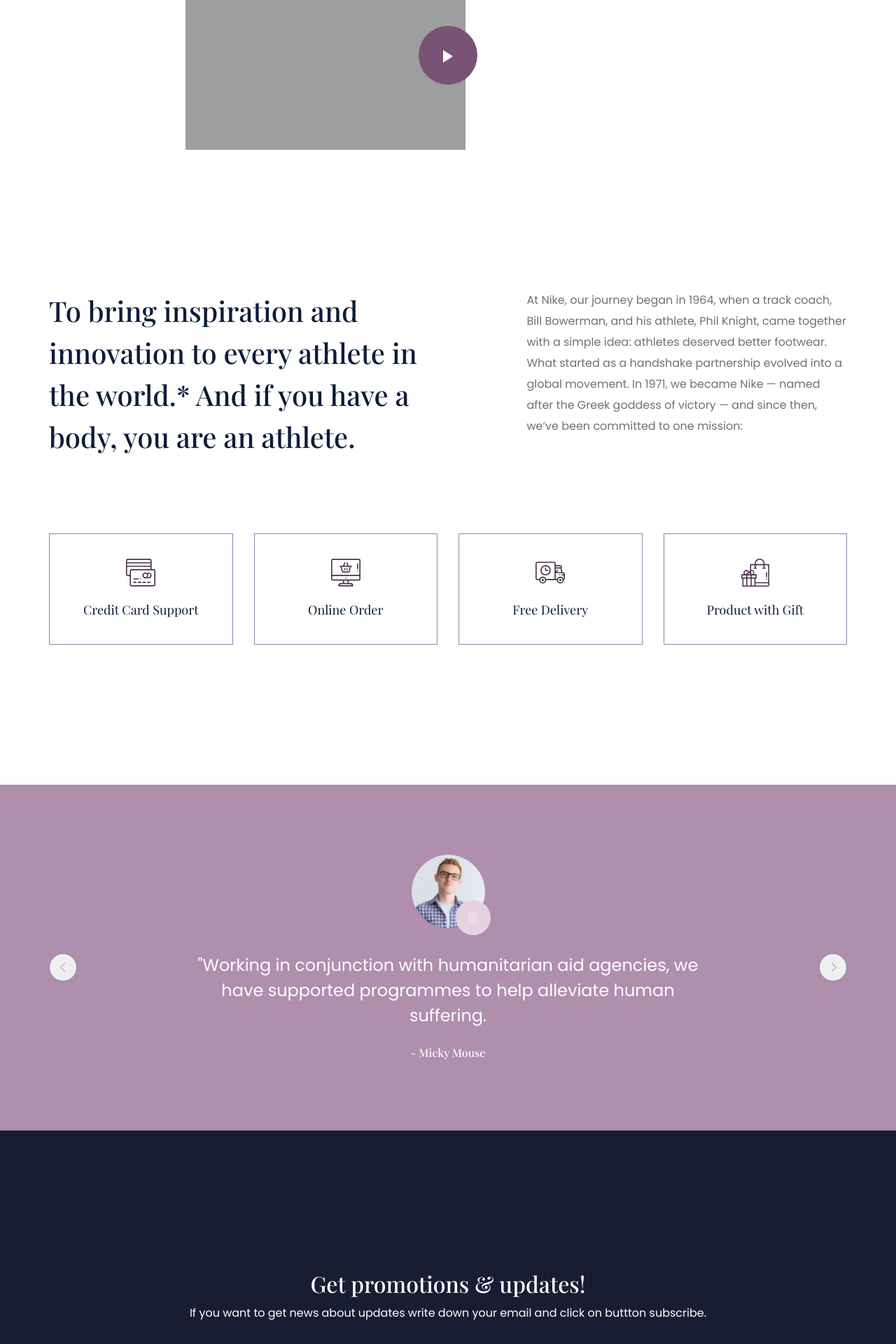
After one commit to DaniilEldarov/Nike_online_shop, a Django app: page /about/ in a window 1280 px wide. The commit adds this page. Shown: the part 1040-2960 px from the top of the page at 70% size. Run offline with Django 5.2, Linux system fonts and the light colour scheme; some libraries are stand-ins or nearby versions; some web fonts are replaced; grey boxes are pictures that could not be loaded.

Commit message:
added page about

```diff
--- a/core/Nike_online/templates/base.html
+++ b/core/Nike_online/templates/base.html
@@ -1,6 +1,6 @@
-<!DOCTYPE html>
 {% load static %}
 <html class="no-js" lang="zxx">
+
 <head>
     <meta charset="utf-8">
     <meta http-equiv="x-ua-compatible" content="ie=edge">
@@ -22,16 +22,23 @@
     <link rel="stylesheet" href="{% static 'assets/css/slick.css' %}">
     <link rel="stylesheet" href="{% static 'assets/css/nice-select.css' %}">
     <link rel="stylesheet" href="{% static 'assets/css/style.css' %}">
+
+     <!-- Lightbox CSS -->
+    <link href="https://cdnjs.cloudflare.com/ajax/libs/lightbox2/2.11.3/css/lightbox.min.css" rel="stylesheet">
+
 </head>
 
 <body>
+   <!-- Lightbox JS -->
+    <script src="https://cdnjs.cloudflare.com/ajax/libs/lightbox2/2.11.3/js/lightbox.min.js"></script>
+
     <!-- Preloader Start -->
     <div id="preloader-active">
         <div class="preloader d-flex align-items-center justify-content-center">
             <div class="preloader-inner position-relative">
                 <div class="preloader-circle"></div>
                 <div class="preloader-img pere-text">
-                    <img src="{% static 'assets/img/logo/logo.png' %}" alt="">
+                    <img src="{% static 'assets/img/logo/Nike.png' %}" alt="Nike" style="width: 200px; height: auto;">
                 </div>
             </div>
         </div>
@@ -55,15 +62,15 @@
                                             <div class="select-itms">
                                                 <select name="select" id="select1">
                                                     <option value="">USA</option>
-                                                    <option value="">SPN</option>
-                                                    <option value="">CDA</option>
+                                                    <option value="">RU</option>
+                                                    <option value="">KG</option>
                                                     <option value="">USD</option>
                                                 </select>
                                             </div>
                                         </form>
                                     </div>
                                     <ul class="contact-now">
-                                        <li>+777 2345 7886</li>
+                                        <li>+996500784777</li>
                                     </ul>
                                 </div>
                                 <div class="header-info-right">
@@ -85,7 +92,9 @@
                             <!-- Logo -->
                             <div class="col-xl-1 col-lg-1 col-md-1 col-sm-3">
                                 <div class="logo">
-                                    <a href="index.html"><img src="{% static 'assets/img/logo/logo.png' %}" alt=""></a>
+                                    <a href="index.html">
+                                        <img src="{% static 'assets/img/logo/Nike2.png' %}" alt="Nike" class="img-fluid" style="max-width: 200px;">
+                                    </a>
                                 </div>
                             </div>
                             <div class="col-xl-6 col-lg-8 col-md-7 col-sm-5">
@@ -94,7 +103,7 @@
                                     <nav>
                                         <ul id="navigation">
                                             <li><a href="index.html">Home</a></li>
-                                            <li><a href="Catagori.html">Catagori</a></li>
+                                            <li><a href="Categori.html">Catagori</a></li>
                                             <li class="hot"><a href="#">Latest</a>
                                                 <ul class="submenu">
                                                     <li><a href="product_list.html">Product list</a></li>
@@ -159,9 +168,9 @@
 
     <!-- Основной контент -->
     <main>
-        {% block content %}
-        {% endblock %}
+        {% block content %}{% endblock %}
     </main>
+
 
     <!-- Footer -->
     <footer>
@@ -188,7 +197,7 @@
                             <div class="footer-tittle">
                                 <h4>Quick Links</h4>
                                 <ul>
-                                    <li><a href="#">About</a></li>
+                                    <li><a href="{% url 'about'%}">About</a></li>
                                     <li><a href="#">Offers & Discounts</a></li>
                                     <li><a href="#">Get Coupon</a></li>
                                     <li><a href="#">Contact Us</a></li>
@@ -205,19 +214,6 @@
                                     <li><a href="#">Fashion Accessories</a></li>
                                     <li><a href="#">Man Accessories</a></li>
                                     <li><a href="#">Rubber made Toys</a></li>
-                                </ul>
-                            </div>
-                        </div>
-                    </div>
-                    <div class="col-xl-3 col-lg-3 col-md-5 col-sm-7">
-                        <div class="single-footer-caption mb-50">
-                            <div class="footer-tittle">
-                                <h4>Support</h4>
-                                <ul>
-                                    <li><a href="#">Frequently Asked Questions</a></li>
-                                    <li><a href="#">Terms & Conditions</a></li>
-                                    <li><a href="#">Privacy Policy</a></li>
-                                    <li><a href="#">Report a Payment Issue</a></li>
                                 </ul>
                             </div>
                         </div>
--- /dev/null
+++ b/core/Nike_online/templates/side/about.html
@@ -0,0 +1,138 @@
+{% extends 'base.html'%}
+{% load static %}
+{% block content%}
+  <!-- slider Area Start-->
+  <div class="slider-area ">
+    <!-- Mobile Menu -->
+    <div class="single-slider slider-height2 d-flex align-items-center" data-background="{% static 'assets/img/hero/category.jpg'%}">
+        <div class="container">
+            <div class="row">
+                <div class="col-xl-12">
+                    <div class="hero-cap text-center">
+                        <h2>About</h2>
+                    </div>
+                </div>
+            </div>
+        </div>
+    </div>
+  </div>
+  <!-- slider Area End-->
+
+    <!-- product list part start-->
+    <section class="about_us padding_top">
+        <div class="container">
+            <div class="row justify-content-center">
+                <div class="col-lg-8">
+                    <div class="about_us_content">
+                        <h5>Our Mission</h5>
+                        <h3>We believe in more than just products — we believe in people. We champion equality, break barriers, and stand with athletes who use their platforms for change. That’s why we’re not just a brand — we’re a mindset, a drive, a culture.</h3>
+                        <div class="about_us_video">
+                            <img src="{% static 'assets/img/about_us_video.png'%}" alt="#" class="img-fluid">
+                            <a class="about_video_icon popup-youtube" href="https://www.youtube.com/watch?v=DWHB6nTyKDI"></a>
+                        </div>
+                    </div>
+                </div>
+            </div>
+        </div>
+    </section>
+    <!-- product list part end-->
+
+    <!-- feature part here -->
+    <section class="feature_part section_padding">
+        <div class="container">
+            <div class="row justify-content-between">
+                <div class="col-lg-6">
+                    <div class="feature_part_tittle">
+                        <h3>To bring inspiration and innovation to every athlete in the world.*
+And if you have a body, you are an athlete.</h3>
+                    </div>
+                </div>
+                <div class="col-lg-5">
+                    <div class="feature_part_content">
+                        <p>At Nike, our journey began in 1964, when a track coach, Bill Bowerman, and his athlete, Phil Knight, came together with a simple idea: athletes deserved better footwear. What started as a handshake partnership evolved into a global movement. In 1971, we became Nike — named after the Greek goddess of victory — and since then, we’ve been committed to one mission:</p>
+                    </div>
+                </div>
+            </div>
+            <div class="row justify-content-center">
+                <div class="col-lg-3 col-sm-6">
+                    <div class="single_feature_part">
+                        <img src="{% static 'assets/img/icon/feature_icon_1.svg'%}" alt="#">
+                        <h4>Credit Card Support</h4>
+                    </div>
+                </div>
+                <div class="col-lg-3 col-sm-6">
+                    <div class="single_feature_part">
+                        <img src="{% static 'assets/img/icon/feature_icon_2.svg'%}" alt="#">
+                        <h4>Online Order</h4>
+                    </div>
+                </div>
+                <div class="col-lg-3 col-sm-6">
+                    <div class="single_feature_part">
+                        <img src="{% static 'assets/img/icon/feature_icon_3.svg'%}" alt="#">
+                        <h4>Free Delivery</h4>
+                    </div>
+                </div>
+                <div class="col-lg-3 col-sm-6">
+                    <div class="single_feature_part">
+                        <img src="{% static 'assets/img/icon/feature_icon_4.svg'%}" alt="#">
+                        <h4>Product with Gift</h4>
+                    </div>
+                </div>
+            </div>
+        </div>
+    </section>
+    <!-- feature part end -->
+
+    <!-- client review part here -->
+    <section class="client_review">
+        <div class="container">
+            <div class="row justify-content-center">
+                <div class="col-lg-8">
+                    <div class="client_review_slider owl-carousel">
+                        <div class="single_client_review">
+                            <div class="client_img">
+                                <img src="{% static 'assets/img/client.png'%}" alt="#">
+                            </div>
+                            <p>"Working in conjunction with humanitarian aid agencies, we have supported programmes to help alleviate human suffering.</p>
+                            <h5>- Micky Mouse</h5>
+                        </div>
+                        <div class="single_client_review">
+                            <div class="client_img">
+                                <img src="{% static 'assets/img/client_1.png'%}" alt="#">
+                            </div>
+                            <p>"Working in conjunction with humanitarian aid agencies, we have supported programmes to help alleviate human suffering.</p>
+                            <h5>- Micky Mouse</h5>
+                        </div>
+                        <div class="single_client_review">
+                            <div class="client_img">
+                                <img src="{% static 'assets/img/client_2.png'%}" alt="#">
+                            </div>
+                            <p>"Working in conjunction with humanitarian aid agencies, we have supported programmes to help alleviate human suffering.</p>
+                            <h5>- Micky Mouse</h5>
+                        </div>
+                    </div>
+                </div>
+            </div>
+        </div>
+    </section>
+    <!-- client review part end -->
+
+    <!-- subscribe part here -->
+    <section class="subscribe_part section_padding">
+        <div class="container">
+            <div class="row justify-content-center">
+                <div class="col-lg-8">
+                    <div class="subscribe_part_content">
+                        <h2>Get promotions & updates!</h2>
+                        <p>If you want to get news about updates write down your email and click on buttton subscribe.</p>
+                        <div class="subscribe_form">
+                            <input type="email" placeholder="Enter your mail">
+                            <a href="#" class="btn_1">Subscribe</a>
+                        </div>
+                    </div>
+                </div>
+            </div>
+        </div>
+    </section>
+    <!-- subscribe part end -->
+{% endblock %}
--- a/core/Nike_online/urls.py
+++ b/core/Nike_online/urls.py
@@ -2,6 +2,10 @@ from django.contrib.auth.views import LoginView
 from django.urls import path
 from .views import *
 urlpatterns = [
+    #Products
     path('detail_product/<int:product_id>', detail_page, name='detail'),
     path('add_product_cart/<int:product_id>/<int:quantity>', add_product_cart, name='add_product_cart'),
+
+    #About
+    path('about/',about_view, name='about'),
 ]
--- a/core/Nike_online/views.py
+++ b/core/Nike_online/views.py
@@ -1,6 +1,6 @@
 from django.contrib import messages
 from django.contrib.auth.decorators import login_required
-from django.shortcuts import render
+from django.shortcuts import render,redirect
 
 from .models import Product, Category, Cart,CartItems
 
@@ -10,10 +10,19 @@ def detail_page(request, product_id):
     return render(request,'side/single-product.html',{'product':product})
 
 
-@login_required(login_url='/login/')
+@login_required(login_url='login')
 def add_product_cart(request,product_id,quantity,):
     product = Product.objects.filter(id=product_id).first()
     cart , _ = Cart.objects.get_or_create(user=request.user)
-    cart_items = CartItems(product=product,cart=cart,quantity=quantity )
+    cart_items = CartItems(product=product,quantity=quantity )
     cart_items.save()
+    cart.cart.add(cart_items)
     messages.success(request, 'Successfully added to cart')
+    return redirect('detail',product_id=product_id)
+
+
+def about_view(request):
+    return render(request,'side/about.html')
+
+def subscribers_messages(request):
+    return render(request,'side/subscribers_messages.html')
```
Also changed, not shown: core/Nike_online/models.py (+6 -6 lines), core/user/templates/user/login.html (added, +90 -0 lines), core/user/templates/user/profile.html (added, +48 -0 lines), core/user/templates/user/register.html (added, +84 -0 lines), core/user/templates/user/verify_otp.html (added, +18 -0 lines), core/Nike_online/migrations/0013_remove_cartitems_cart_cart_cart.py (added), core/db.sqlite3, core/static/assets/image/Nike_Just_do_it.jpg (added), core/static/assets/image/Nike_image_screenpaper.gif (added).
